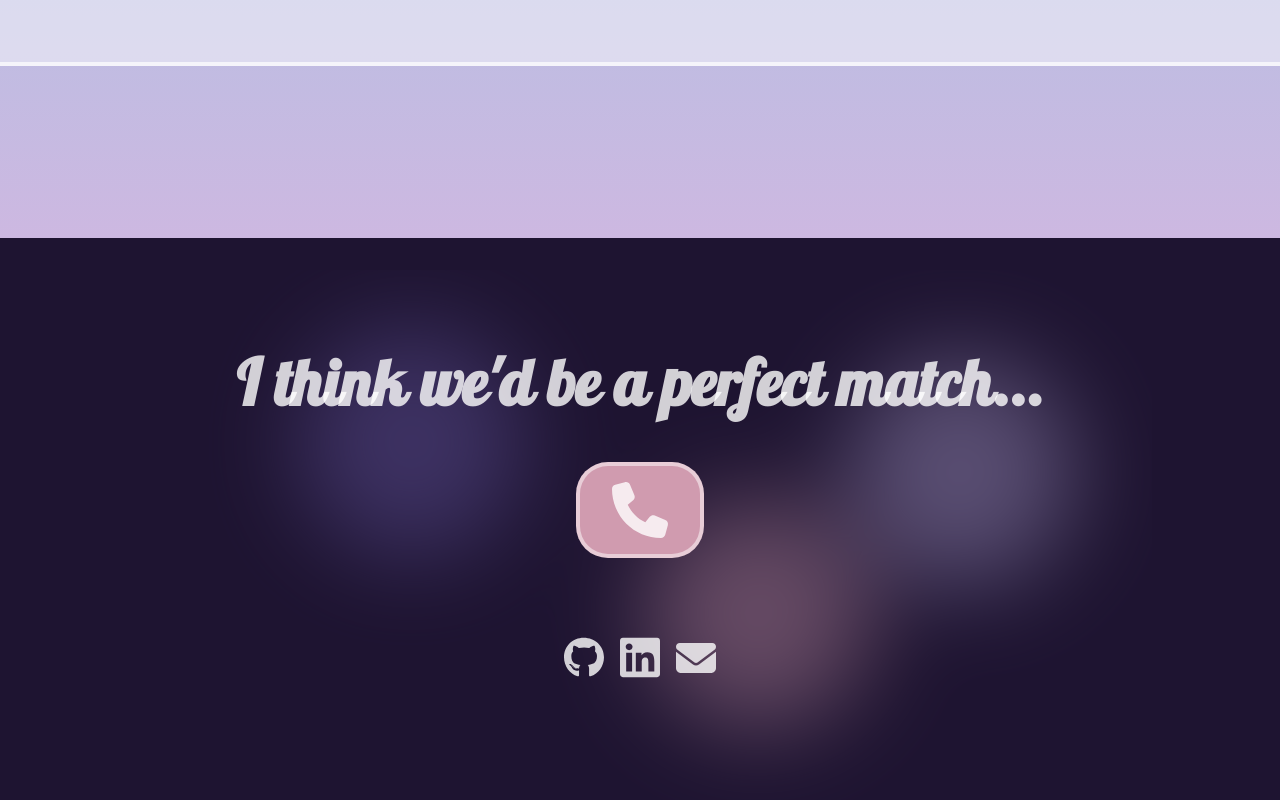
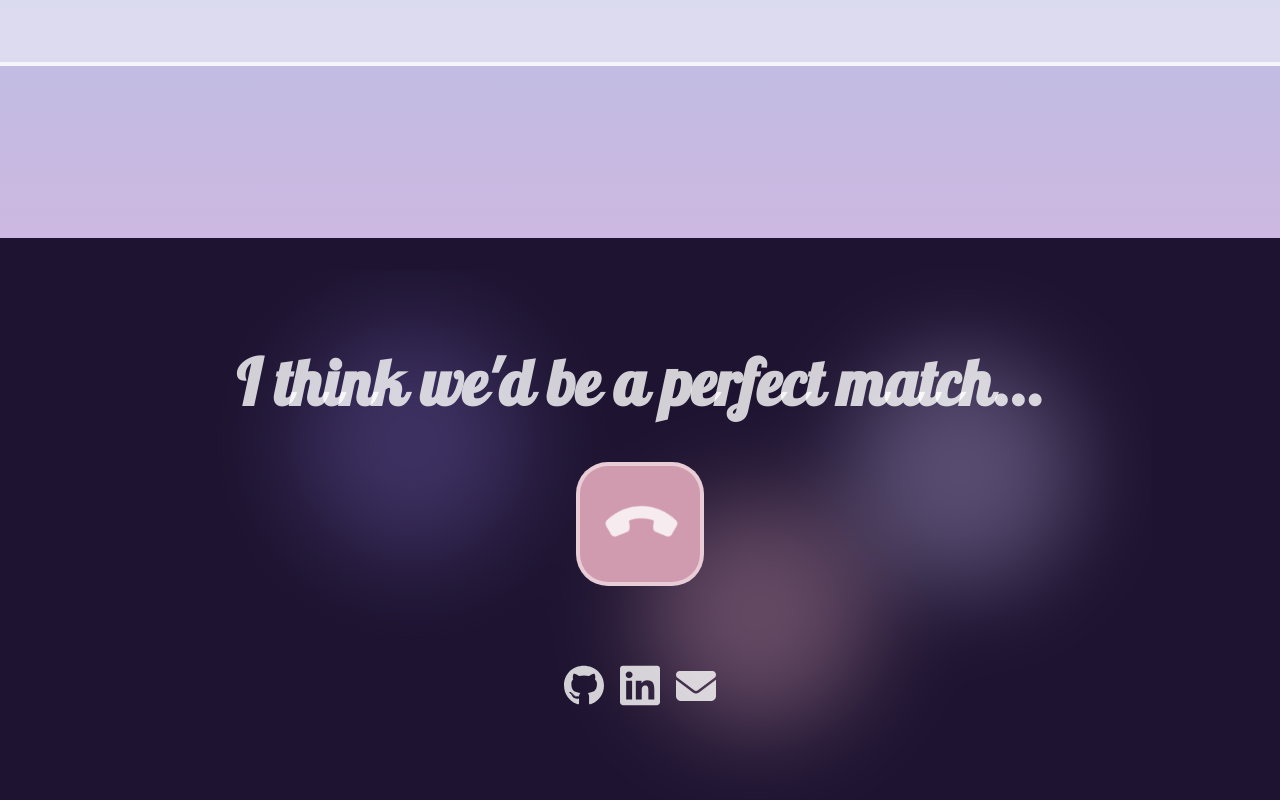
Before and after one commit to penguinboots/portfolio-v2, a React (Vite) app: page / in a window 1280 px wide. Shown: the part 6410-7210 px from the top of the page. Built offline with nearby package versions, Linux system fonts and the light colour scheme; a web font is replaced by a local one.

Commit message:
fix: remove unused imports

```diff
--- a/src/App.scss
+++ b/src/App.scss
@@ -890,6 +890,9 @@ button {
         line-height: 1.7rem;
       }
     }
+    .phone-ring {
+      transform: rotate(135deg);
+    }
     .phone-container.ringing {
       width: 8rem;
     }
--- a/src/components/CallToAction.tsx
+++ b/src/components/CallToAction.tsx
@@ -1,6 +1,5 @@
 import { FontAwesomeIcon } from "@fortawesome/react-fontawesome";
 import {
-  faHeart,
   faPhone,
   faPhoneVolume,
 } from "@fortawesome/free-solid-svg-icons";
@@ -21,7 +20,9 @@ export default function CallToAction() {
           onClick={() => setRinging(false)}
         >
           {ringing ? (
-            <FontAwesomeIcon icon={faPhone} shake className="phone-ring" />
+            <div className="phone-ring">
+              <FontAwesomeIcon icon={faPhone} shake />
+            </div>
           ) : (
             <>
               <FontAwesomeIcon
```
